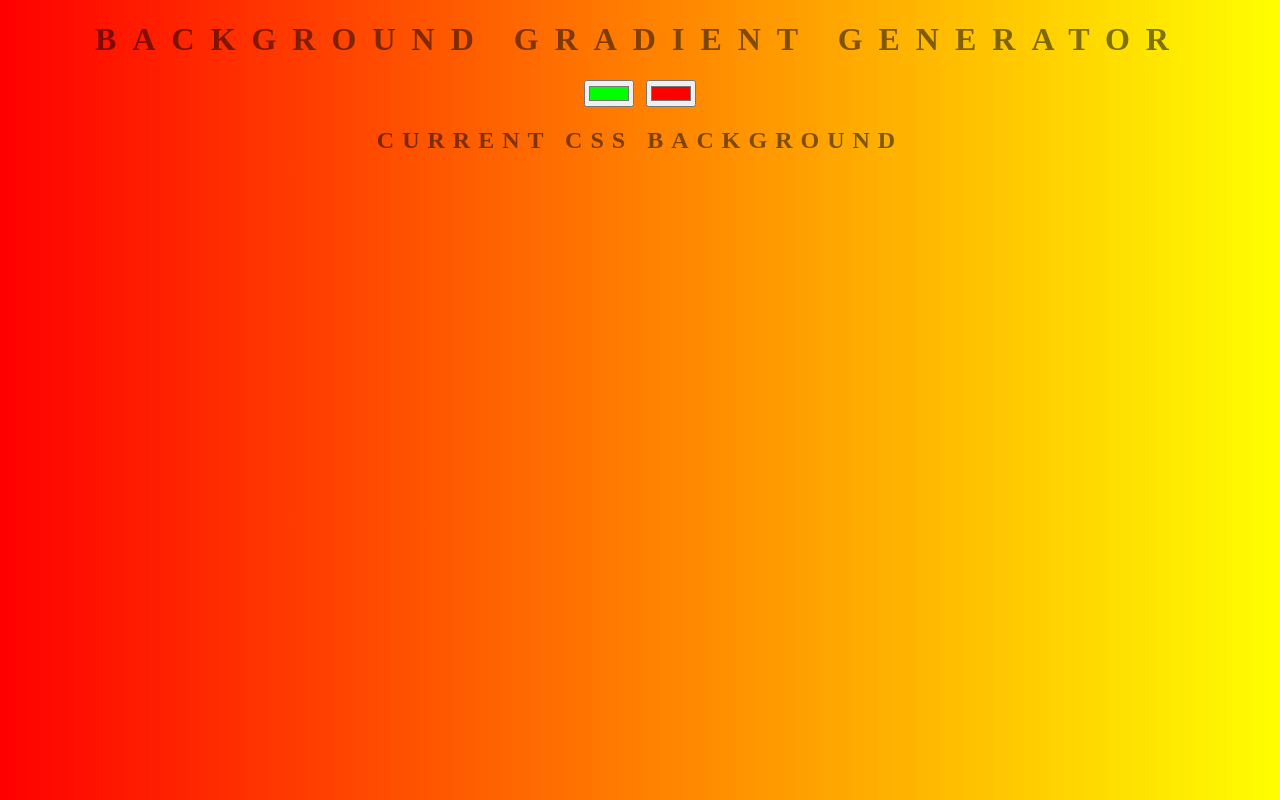
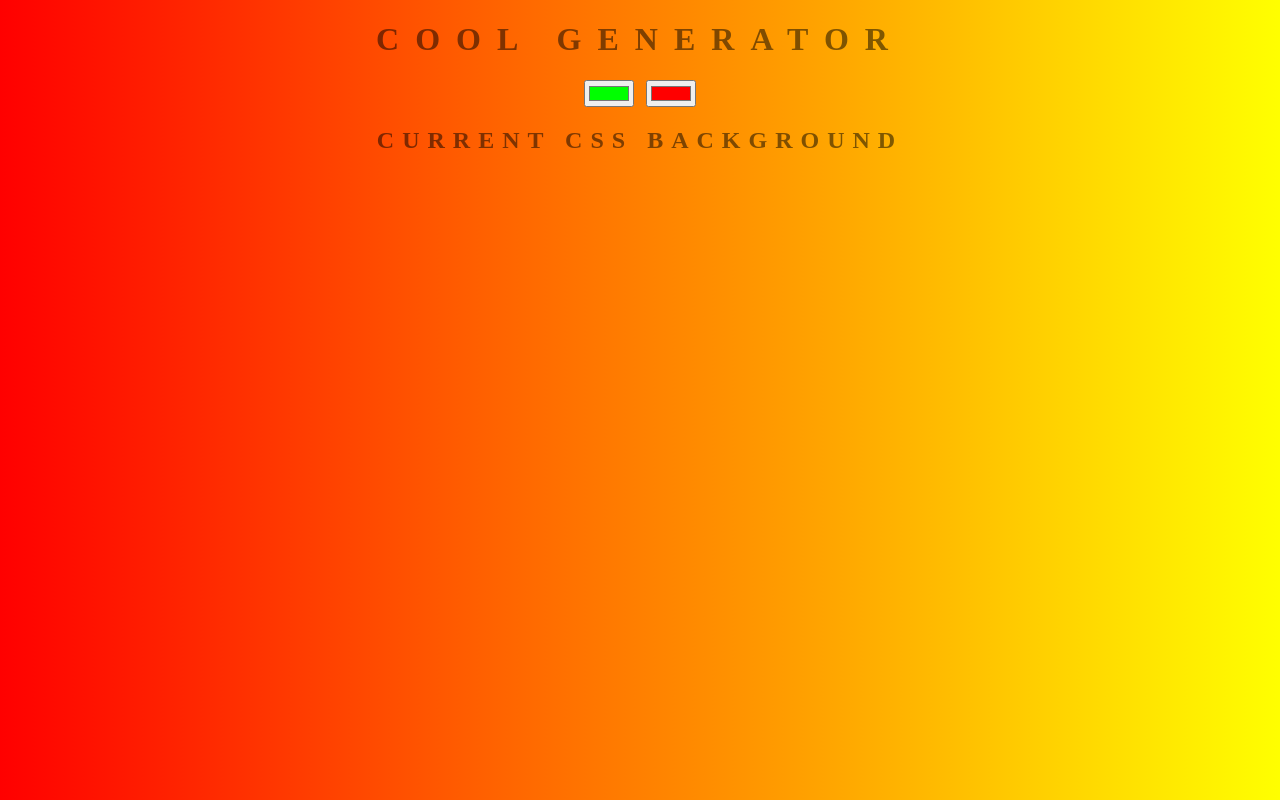
Before and after one commit to Cute-born/background-generator, a plain HTML site: page index.html in a window 1280 px wide. Drawn offline with Linux system fonts and the light colour scheme.

Commit message:
changing title

```diff
--- a/index.html
+++ b/index.html
@@ -5,7 +5,7 @@
 	<link rel="stylesheet" type="text/css" href="style.css">
 </head>
 <body id="gradient">
-<h1>Background Gradient Generator</h1>
+<h1>Cool Generator</h1>
 <input class="color1" type="color" name="color1" value="#00ff00">
 <input class="color2" type="color" name="color2" value="#ff0000">
 <h2>Current CSS Background</h2>
```
